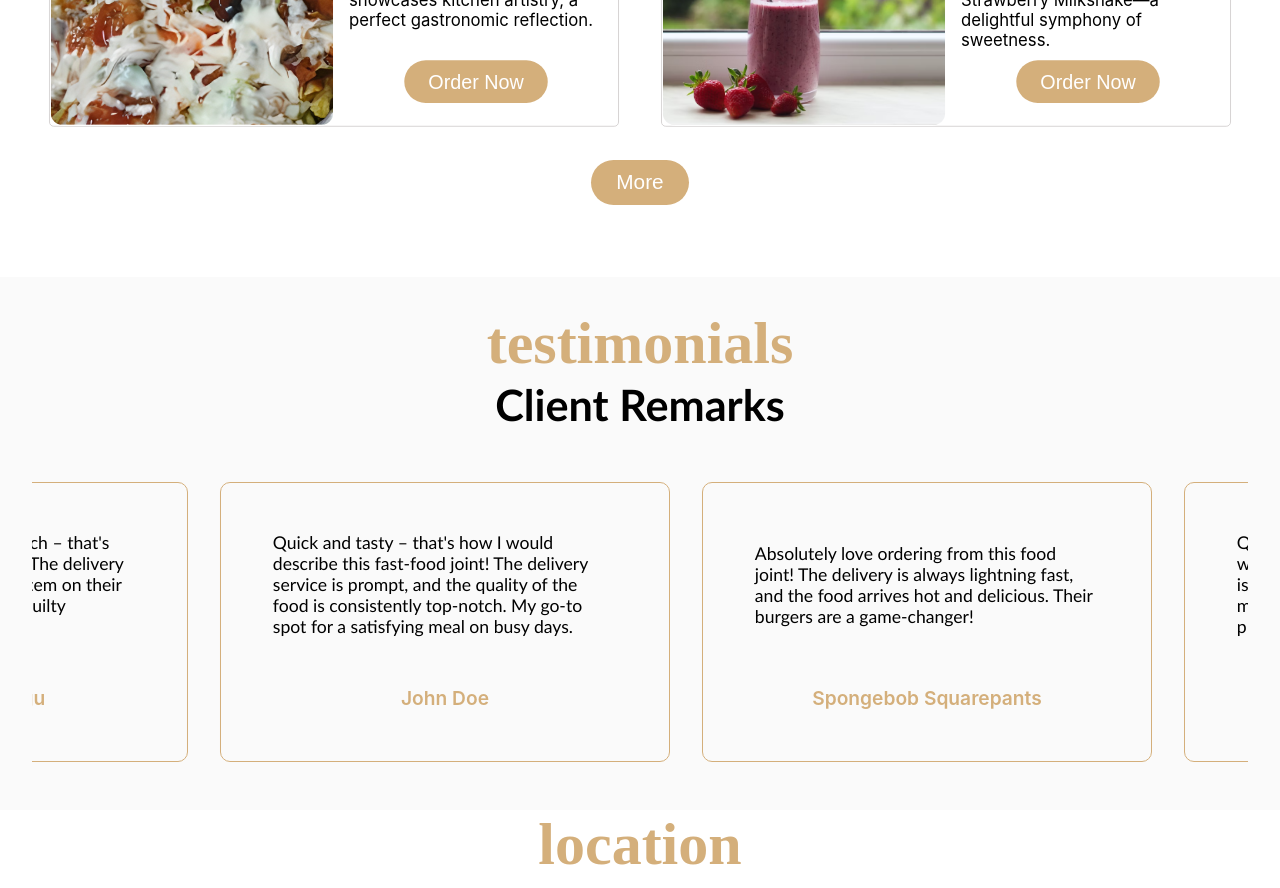
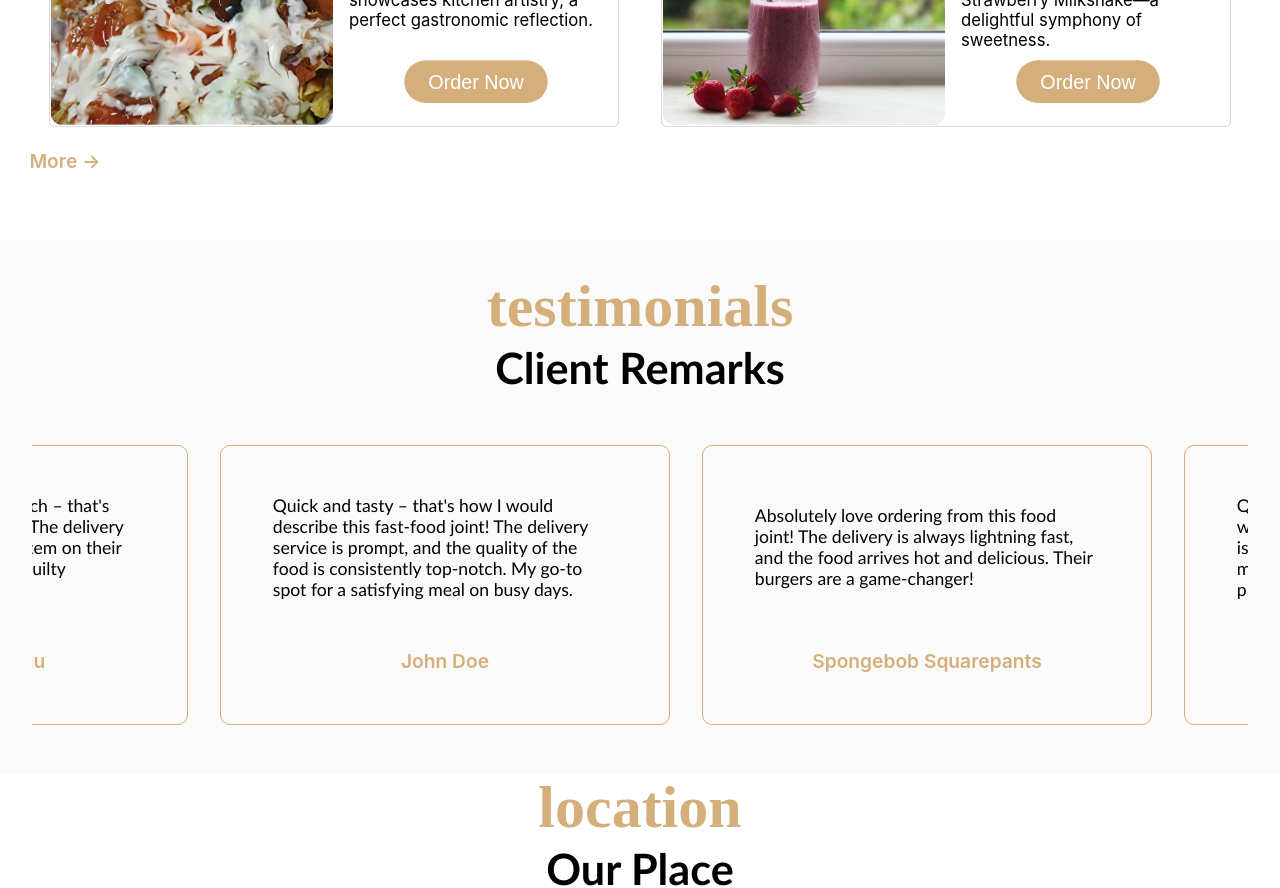
Before and after one commit to sweetLawrence/Shawarma_Hub, a React (Create React App) app: page / in a window 1280 px wide. Shown: the part 1920-2808 px from the top of the page. Built offline with nearby package versions, Linux system fonts and the light colour scheme.

Commit message:
set payment page

```diff
--- a/src/pages/FullMenu.js
+++ b/src/pages/FullMenu.js
@@ -21,7 +21,7 @@ const FullMenu = () => {
         {/* <OrderPage /> */}
       </div>
       <div className="more">
-        <Button content="More" />
+        {/* <Button content="More" /> */}
       </div>
     </div>
   )
--- a/src/pages/OurMenu.js
+++ b/src/pages/OurMenu.js
@@ -7,18 +7,25 @@ import Shawarma from '../assets/shawarma_menu.png'
 import Fries from '../assets/fries-menu.png'
 import Mkorogo from '../assets/mkorogo.png'
 import Strawberry from '../assets/strawberry.png'
+import { Link } from 'react-router-dom';
 const OurMenu = () => {
     return (
         <div className='our-menu'>
             <h2><span className='one'>Specialties</span><br /><span className='lxc'>Our Menu</span></h2>
             <div className="menuz">
-                <SpecificMenu price='Ksh.80' image={Fries} food_name="Fries" description="Crunch into perfection with our golden Fries—irresistibly crispy and seasoned to perfection!"/>
-                <SpecificMenu price='Ksh.150' image={Shawarma} food_name="Shawarma" description="Savor the delicious flavor of our Shawarma, a taste sensation that delights every palate."/>
-                <SpecificMenu price='Ksh.250' image={Mkorogo} food_name="Mkorogo" description="Our yummy Mkorogo showcases kitchen artistry, a perfect gastronomic reflection."/>
-                <SpecificMenu price='Ksh.150' image={Strawberry}  food_name="Strawberry" description="Taste the pure bliss of our Strawberry Milkshake—a delightful symphony of sweetness."/>
+                <SpecificMenu price='Ksh.80' image={Fries} food_name="Fries" description="Crunch into perfection with our golden Fries—irresistibly crispy and seasoned to perfection!" />
+                <SpecificMenu price='Ksh.150' image={Shawarma} food_name="Shawarma" description="Savor the delicious flavor of our Shawarma, a taste sensation that delights every palate." />
+                <SpecificMenu price='Ksh.250' image={Mkorogo} food_name="Mkorogo" description="Our yummy Mkorogo showcases kitchen artistry, a perfect gastronomic reflection." />
+                <SpecificMenu price='Ksh.150' image={Strawberry} food_name="Strawberry" description="Taste the pure bliss of our Strawberry Milkshake—a delightful symphony of sweetness." />
             </div>
             <div className="more">
-                <Button content="More" />
+                {/* <Button content="More" /> */}
+                <Link className='link' to="/menu">
+                    More <span className='arrow-right'>&#8594;</span>
+                </Link>
+
+
+
             </div>
         </div>
     )
--- a/src/styles/our-menu.css
+++ b/src/styles/our-menu.css
@@ -1,24 +1,59 @@
 .our-menu {
-    margin: 1em;
+  margin: 1em;
 }
 .our-menu .one {
   font-family: cursive;
   font-size: 2.4em;
   color: #d4af7b;
-  color: rgb(0, 0, 0,.5);
+  color: rgb(0, 0, 0, 0.5);
 }
 .our-menu .lxc {
   font-family: "Trebuchet MS", "Lucida Sans Unicode", "Lucida Grande",
     "Lucida Sans", Arial, sans-serif;
   font-size: 1.8em;
 }
-.our-menu .menuz{
-    display: flex;
-    justify-content: center;
-    align-items: center;
-    flex-wrap: wrap;
+.our-menu .menuz {
+  display: flex;
+  justify-content: center;
+  align-items: center;
+  flex-wrap: wrap;
 }
-.full-menu{
+.full-menu {
   margin-top: 5em;
   /* background-color: red; */
 }
+
+.our-menu .more {
+  background: red;
+  color: white;
+  font-size: 1.2em;
+  /* font */
+  padding: .5em;
+  margin-left: .2em;
+  text-align: left;
+  color: #d4af7b;
+  background: white;
+  font-weight: 600;
+  /* background: #d4af7b; */
+  width: 100%;
+  cursor: pointer;
+}
+.arrow-right{
+  animation: shake 3s fowards infinite linear;
+}
+.more .link{
+  text-decoration: none;
+  color: #d4af7b;
+  transition: all 1s;
+}
+.more .link:hover{
+  text-decoration: underline;
+}
+@keyframes slideIn {
+  from {
+      margin-left:0 ;
+  }
+  to {
+      margin-left: 20%;
+  }
+}
```
